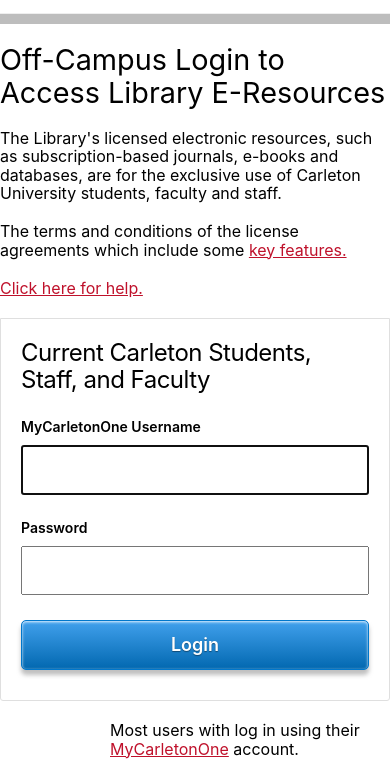
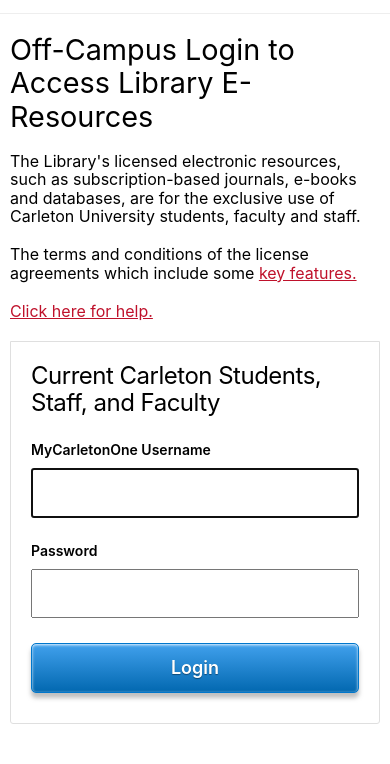
Before and after one commit to cu-library/proxyloginpage, a plain HTML site: page index.html in a window 390 px wide. Shown: the part 60-824 px from the top of the page. Drawn offline with Linux system fonts and the light colour scheme; a web font is replaced by a local one.

Commit message:
Added small screen media query style.

```diff
--- a/public/css/style.css
+++ b/public/css/style.css
@@ -134,7 +134,7 @@
 }
 
 .aside {
-  padding: 0px 10px;
+  padding: 20px 10px;
   float: right;
   max-width: 270px;
 }
@@ -142,3 +142,16 @@
 p {
   margin: 0px 0px 20px 0px;
 }
+
+@media (max-width: 819px) {
+  #page-wrap {
+    max-width: 768px;
+    padding: 0 10px;
+    border-top: none;
+  }
+
+  .aside {
+    float: left;
+    max-width: none;
+  }
+}
```
